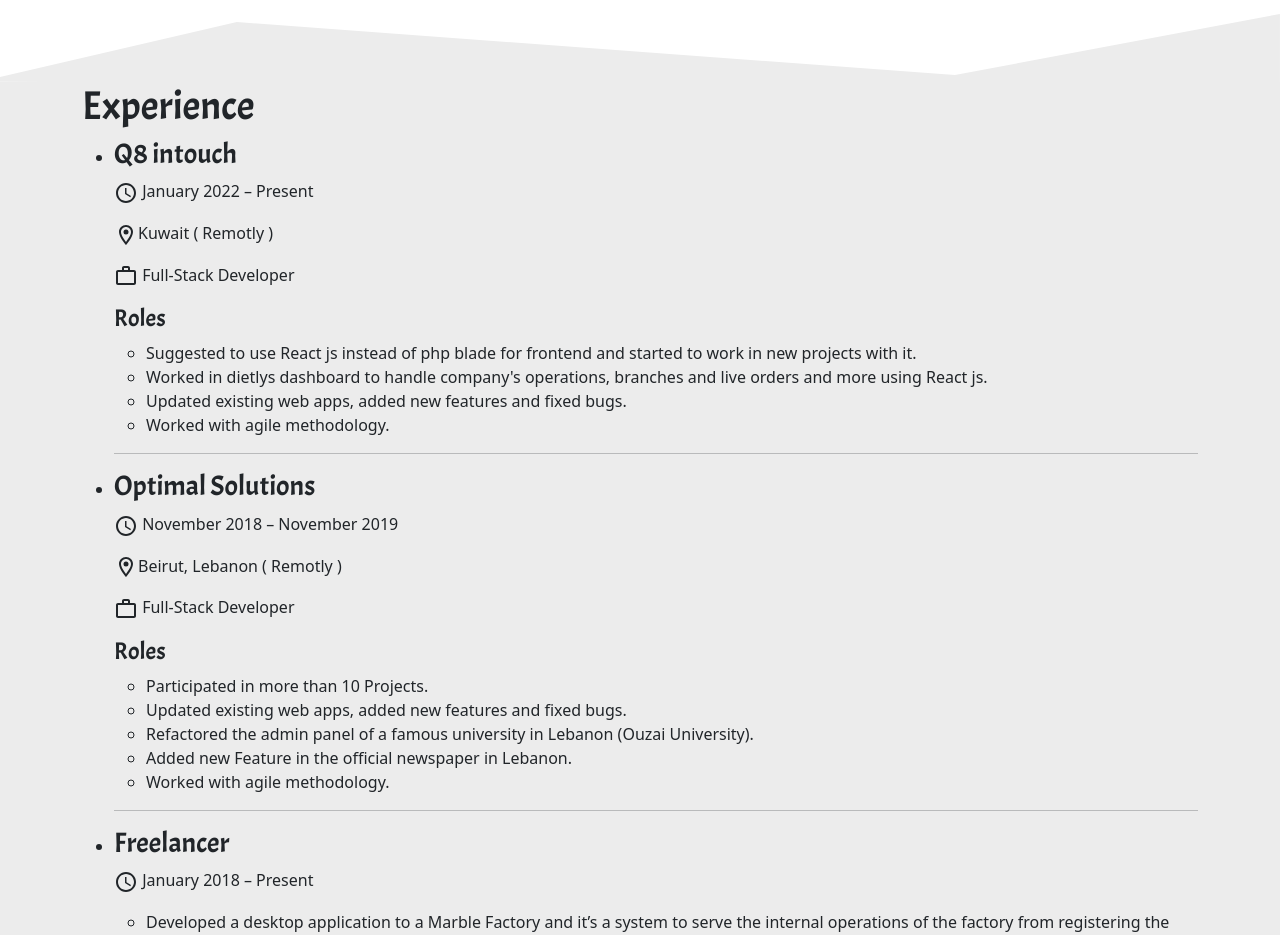
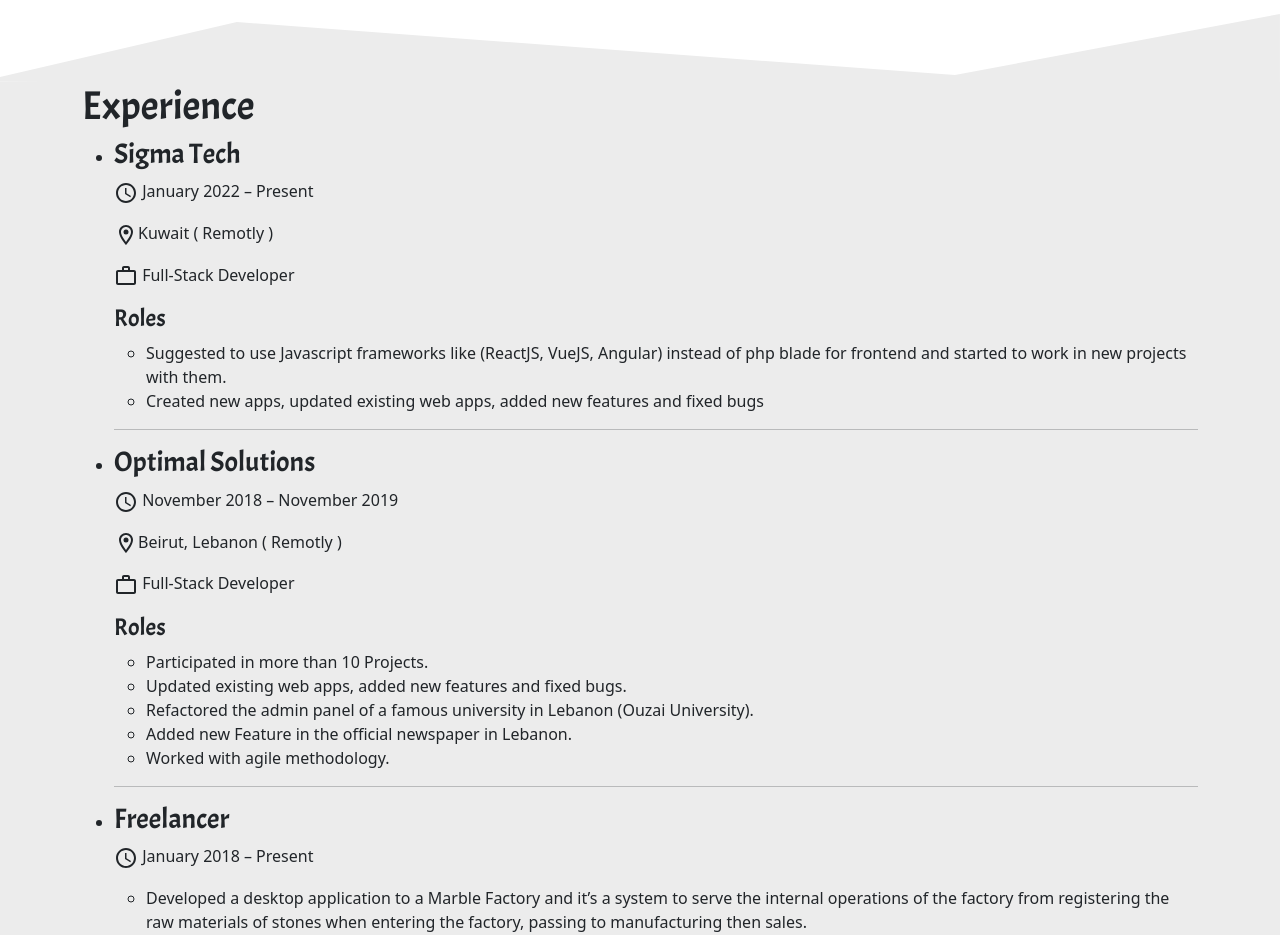
Before and after one commit to AbdoMohamed10/portfolio, a React (Create React App) app: page / in a window 1280 px wide. Shown: the part 1680-2615 px from the top of the page. Built offline with nearby package versions, Linux system fonts and the light colour scheme.

Commit message:
update cv and experience

```diff
--- a/src/components/AboutMe.js
+++ b/src/components/AboutMe.js
@@ -42,7 +42,7 @@ const AboutMe = () => {
             </ul>
           </div>
           <a
-            href="https://abdomohamed10.github.io/portfolio/Abdelrahman%20Mohamed%20Front%20End%20Developer.pdf"
+            href="https://drive.google.com/file/d/1ENz2vU8gbYLdGL9KqOIkZKm-or2jU6ec/view?usp=share_link"
             download
             className="btn btn-outline-dark"
             target="_blank"
--- a/src/components/Experience.js
+++ b/src/components/Experience.js
@@ -16,7 +16,7 @@ const Experience = () => {
           <ul className="exp-list">
             <li>
               <div>
-                <h3>Q8 intouch</h3>
+                <h3>Sigma Tech</h3>
                 <p className="duration">
                   <ScheduleIcon /> January 2022 – Present
                 </p>
@@ -29,14 +29,12 @@ const Experience = () => {
                 </p>
                 <h4>Roles</h4>
                 <ul>
-                  <li>Suggested to use React js instead of php blade for frontend and started to work in new projects with it.</li>
-                  <li>
-                    Worked in dietlys dashboard to handle company's operations, branches and live orders and more using React js.
+                  <li> Suggested to use Javascript frameworks like (ReactJS, VueJS, Angular) instead of php blade for
+                    frontend and started to work in new projects with them.
                   </li>
                   <li>
-                    Updated existing web apps, added new features and fixed bugs.
+                    Created new apps, updated existing web apps, added new features and fixed bugs
                   </li>
-                  <li>Worked with agile methodology.</li>
                 </ul>
               </div>
             </li>
```
Also changed, not shown: 1 other file (tests, documents, lock files or other folders).
